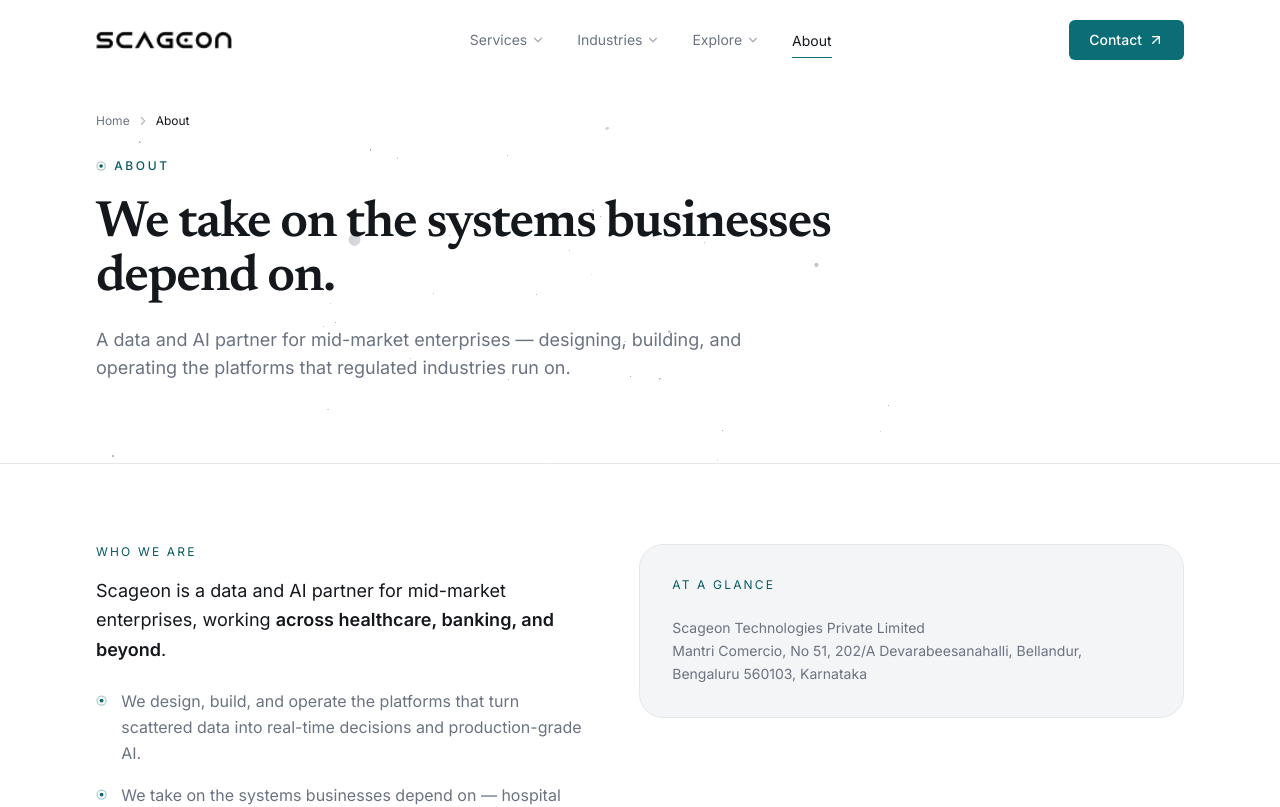
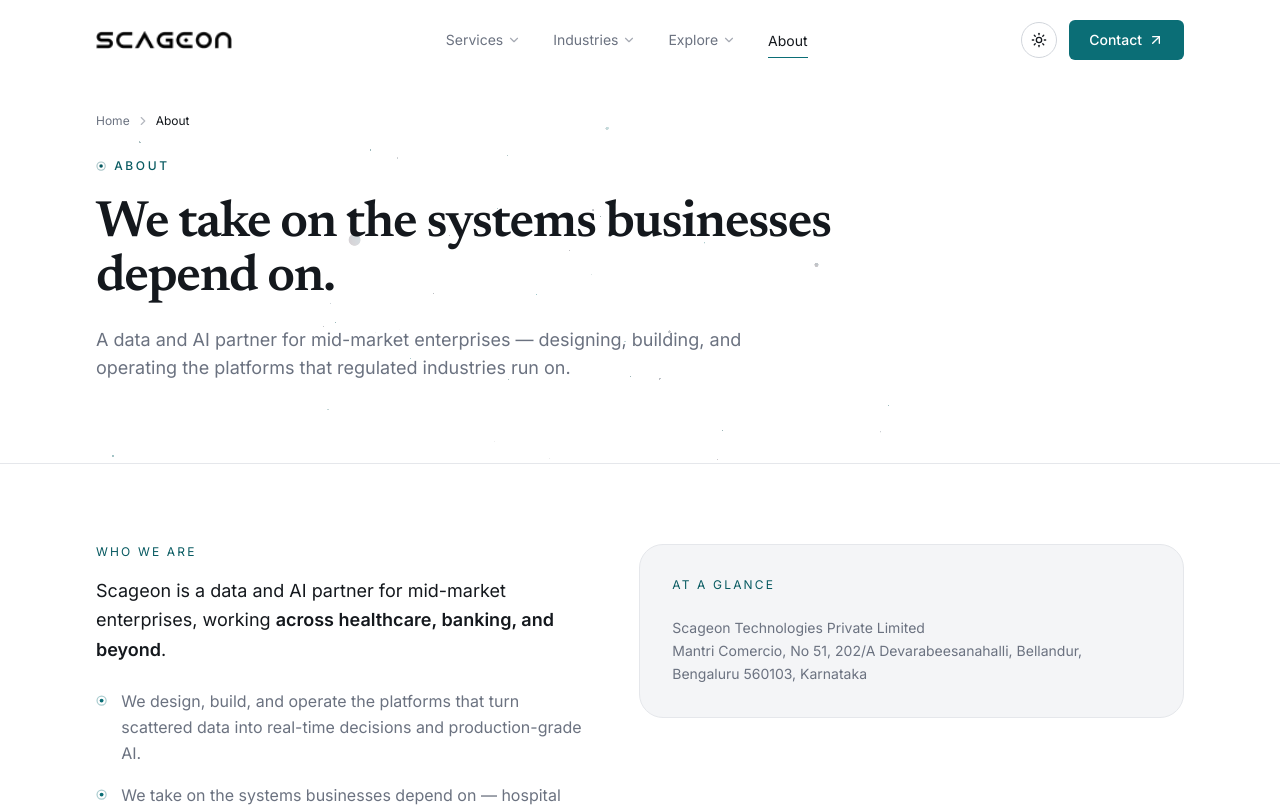
Before and after one commit to svinod-scageon/scageon-website, a Next.js app: page /about in a window 1280 px wide. Shown: the top 807 px of the page. Built offline with nearby package versions, Linux system fonts and the light colour scheme.

Commit message:
Implement dark mode feature.

```diff
--- a/package.json
+++ b/package.json
@@ -18,6 +18,7 @@
     "lucide-react": "^1.25.0",
     "motion": "^12.42.2",
     "next": "16.2.10",
+    "next-themes": "^0.4.6",
     "ogl": "^1.0.11",
     "react": "19.2.4",
     "react-dom": "19.2.4",
--- a/src/app/layout.tsx
+++ b/src/app/layout.tsx
@@ -1,5 +1,6 @@
 import type { Metadata } from "next";
 import { Inter, Inter_Tight, Newsreader } from "next/font/google";
+import { ThemeProvider } from "next-themes";
 import "./globals.css";
 import Navbar from "@/components/layout/Navbar";
 import Footer from "@/components/layout/Footer";
@@ -50,6 +51,7 @@
     <html
       lang="en"
       className={`${inter.variable} ${interTight.variable} ${newsreader.variable} antialiased`}
+      suppressHydrationWarning
     >
       <head>
         <noscript>
@@ -57,12 +59,14 @@
         </noscript>
       </head>
       <body className="flex min-h-dvh flex-col">
+        <ThemeProvider attribute="data-theme" defaultTheme="system" enableSystem disableTransitionOnChange>
           <SmoothScroll />
           <MotionProvider>
             <Navbar />
             <main className="flex-1">{children}</main>
             <Footer />
           </MotionProvider>
+        </ThemeProvider>
       </body>
     </html>
   );
--- a/src/components/layout/Navbar.tsx
+++ b/src/components/layout/Navbar.tsx
@@ -9,6 +9,7 @@
 import { services } from "@/content/services";
 import { industries } from "@/content/industries";
 import { publishedProducts } from "@/content/products";
+import ThemeToggle from "@/components/ui/ThemeToggle";
 
 type MenuItem = { label: string; href: string; blurb?: string; muted?: boolean };
 
@@ -280,25 +281,29 @@
         </ul>
 
         {/* CTA */}
-        <div className="hidden justify-end md:flex">
+        <div className="hidden items-center justify-end gap-3 md:flex">
+          <ThemeToggle />
           <Link
             href="/contact"
-            className="group/cta inline-flex items-center gap-1.5 rounded-md bg-accent px-5 py-2.5 text-sm font-medium text-white transition-colors hover:bg-accent-strong"
+            className="group/cta inline-flex items-center gap-1.5 rounded-md bg-accent px-5 py-2.5 text-sm font-medium text-white transition-colors hover:bg-accent-hover"
           >
             Contact
             <ArrowUpRight className="h-4 w-4 transition-transform duration-200 group-hover/cta:translate-x-0.5 group-hover/cta:-translate-y-0.5" />
           </Link>
         </div>
 
-        {/* Mobile toggle */}
+        {/* Mobile controls */}
+        <div className="col-start-3 flex items-center justify-self-end gap-1.5 md:hidden">
+          <ThemeToggle />
           <button
-          className="col-start-3 inline-flex cursor-pointer items-center justify-center justify-self-end rounded-md p-2 text-text md:hidden"
+            className="inline-flex cursor-pointer items-center justify-center rounded-md p-2 text-text"
             onClick={() => setOpen((v) => !v)}
             aria-label={open ? "Close menu" : "Open menu"}
             aria-expanded={open}
           >
             {open ? <X className="h-6 w-6" /> : <Menu className="h-6 w-6" />}
           </button>
+        </div>
       </nav>
 
       {/* Mobile panel */}
--- a/src/components/sections/ContactForm.tsx
+++ b/src/components/sections/ContactForm.tsx
@@ -108,7 +108,7 @@
       <button
         type="submit"
         disabled={status === "submitting"}
-        className="inline-flex cursor-pointer items-center justify-center gap-2 rounded-full bg-accent px-7 py-3.5 font-medium text-white transition-all hover:-translate-y-px hover:bg-accent-strong disabled:cursor-not-allowed disabled:opacity-60"
+        className="inline-flex cursor-pointer items-center justify-center gap-2 rounded-full bg-accent px-7 py-3.5 font-medium text-white transition-all hover:-translate-y-px hover:bg-accent-hover disabled:cursor-not-allowed disabled:opacity-60"
       >
         {status === "submitting" && <Loader2 className="h-4 w-4 animate-spin" />}
         Send message
--- a/src/components/sections/SectionParticles.tsx
+++ b/src/components/sections/SectionParticles.tsx
@@ -2,6 +2,7 @@
 
 import dynamic from "next/dynamic";
 import { useEffect, useState } from "react";
+import { useTheme } from "next-themes";
 
 const Particles = dynamic(() => import("@/components/reactbits/Particles"), {
   ssr: false,
@@ -17,13 +18,18 @@
   speed = 0.06,
   // default tuned for DARK sections; pass darker colors for light sections
   colors = ["#0B6E76", "#5fa3a8", "#cfe6e8"],
+  // used instead of `colors` when the site itself is in dark mode, so dots
+  // tuned to read on a white card don't go muddy against a near-black one
+  darkColors = ["#2FD1BE", "#5fd9c9", "#9aa3af"],
 }: {
   count?: number;
   opacity?: number;
   speed?: number;
   colors?: string[];
+  darkColors?: string[];
 }) {
   const [alive, setAlive] = useState(false);
+  const { resolvedTheme } = useTheme();
 
   useEffect(() => {
     const reduce = window.matchMedia("(prefers-reduced-motion: reduce)").matches;
@@ -39,7 +45,7 @@
       aria-hidden
     >
       <Particles
-        particleColors={colors}
+        particleColors={resolvedTheme === "dark" ? darkColors : colors}
         particleCount={count}
         particleSpread={14}
         speed={speed}
--- a/src/components/ui/Button.tsx
+++ b/src/components/ui/Button.tsx
@@ -9,7 +9,7 @@
   "inline-flex items-center justify-center gap-2 rounded-md font-medium transition-colors duration-200 cursor-pointer focus-visible:outline-2 focus-visible:outline-offset-2 disabled:opacity-50 disabled:cursor-not-allowed";
 
 const variants: Record<Variant, string> = {
-  primary: "bg-accent text-white hover:bg-accent-strong",
+  primary: "bg-accent text-white hover:bg-accent-hover",
   secondary:
     "border border-border-strong bg-surface text-text hover:border-accent hover:text-accent-strong",
   ghost: "text-text hover:text-accent-strong",
--- /dev/null
+++ b/src/components/ui/ThemeToggle.tsx
@@ -0,0 +1,94 @@
+"use client";
+
+import { useEffect, useRef, useState } from "react";
+import { useTheme } from "next-themes";
+import { AnimatePresence, motion } from "framer-motion";
+import { Moon, Sun } from "lucide-react";
+import { cn } from "@/lib/utils";
+
+type ViewTransitionDocument = Document & {
+  startViewTransition?: (callback: () => void) => {
+    ready: Promise<void>;
+  };
+};
+
+export default function ThemeToggle({ className }: { className?: string }) {
+  const { resolvedTheme, setTheme } = useTheme();
+  const [mounted, setMounted] = useState(false);
+  const btnRef = useRef<HTMLButtonElement>(null);
+
+  useEffect(() => setMounted(true), []);
+
+  const toggle = () => {
+    const next = resolvedTheme === "dark" ? "light" : "dark";
+    const btn = btnRef.current;
+    const doc = document as ViewTransitionDocument;
+    const reduceMotion = window.matchMedia(
+      "(prefers-reduced-motion: reduce)"
+    ).matches;
+
+    if (!btn || reduceMotion || !doc.startViewTransition) {
+      setTheme(next);
+      return;
+    }
+
+    const { left, top, width, height } = btn.getBoundingClientRect();
+    const x = left + width / 2;
+    const y = top + height / 2;
+    const endRadius = Math.hypot(
+      Math.max(x, window.innerWidth - x),
+      Math.max(y, window.innerHeight - y)
+    );
+
+    const transition = doc.startViewTransition(() => setTheme(next));
+
+    transition.ready.then(() => {
+      document.documentElement.animate(
+        {
+          clipPath: [
+            `circle(0px at ${x}px ${y}px)`,
+            `circle(${endRadius}px at ${x}px ${y}px)`,
+          ],
+        },
+        {
+          duration: 650,
+          easing: "cubic-bezier(0.76, 0, 0.24, 1)",
+          pseudoElement: "::view-transition-new(root)",
+        }
+      );
+    });
+  };
+
+  // Avoid a hydration mismatch — the server doesn't know the stored theme.
+  if (!mounted) {
+    return <div aria-hidden className={cn("h-9 w-9 rounded-full", className)} />;
+  }
+
+  const isDark = resolvedTheme === "dark";
+
+  return (
+    <button
+      ref={btnRef}
+      type="button"
+      onClick={toggle}
+      aria-label={isDark ? "Switch to light mode" : "Switch to dark mode"}
+      className={cn(
+        "group relative inline-flex h-9 w-9 shrink-0 cursor-pointer items-center justify-center overflow-hidden rounded-full border border-border-strong text-text transition-colors duration-200 hover:border-accent hover:text-accent-strong",
+        className
+      )}
+    >
+      <AnimatePresence mode="wait" initial={false}>
+        <motion.span
+          key={isDark ? "moon" : "sun"}
+          initial={{ rotate: -90, opacity: 0, scale: 0.4 }}
+          animate={{ rotate: 0, opacity: 1, scale: 1 }}
+          exit={{ rotate: 90, opacity: 0, scale: 0.4 }}
+          transition={{ duration: 0.35, ease: [0.16, 1, 0.3, 1] }}
+          className="absolute inset-0 flex items-center justify-center"
+        >
+          {isDark ? <Moon className="h-4 w-4" /> : <Sun className="h-4 w-4" />}
+        </motion.span>
+      </AnimatePresence>
+    </button>
+  );
+}
```
Also changed, not shown: src/app/globals.css (+38 -1 lines), 1 other file (tests, documents, lock files or other folders). Lines whose indentation alone changed are shown as unchanged.
